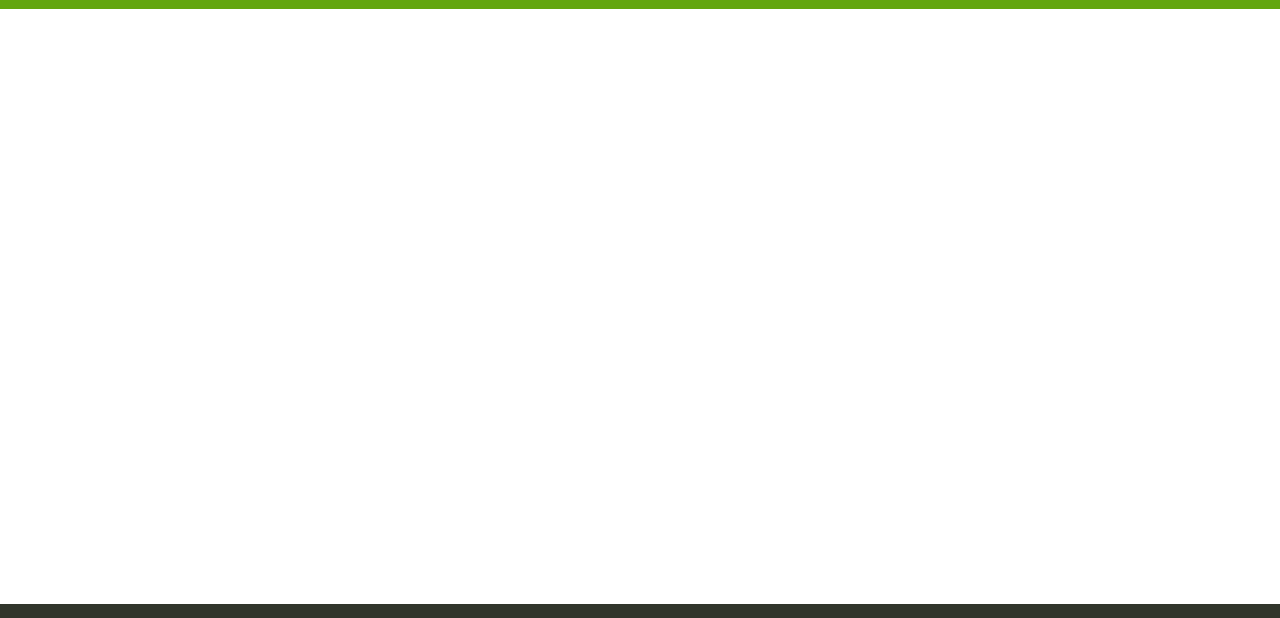
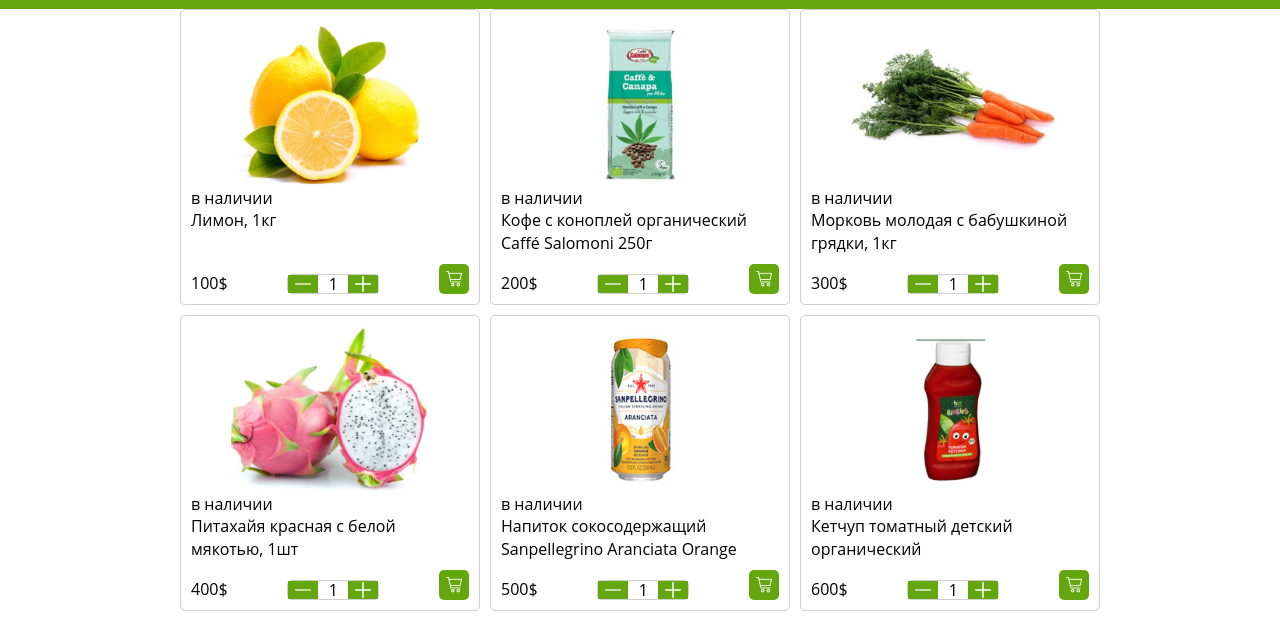
Before and after one commit to SergeiKudlai/online-store, a website built with webpack: page src/index.html in a window 1280 px wide. Shown: the part 101-719 px from the top of the page. Built offline with nearby package versions, Linux system fonts and the light colour scheme; files whose address does not match are found by name; a web font is replaced by a local one.

Commit message:
feat: add cards and counter

```diff
--- a/src/index.html
+++ b/src/index.html
@@ -17,11 +17,13 @@
           <div class="cotainer_search">
             <div class="search-svg"><img src="./assets/html_img/search.png" alt="search"></div>
             <input class="input-search" type="text" placeholder="Найти в магазине ...">
-            <button class="cotainer_search__button"><p>Поиск</p></button>
+            <button class="cotainer_search__button">
+              <p>Поиск</p>
+            </button>
           </div>
         </div>
         <div class="container_basket">
-          <div class="basket-set">10</div>
+          <div class="basket-set">0</div>
           <span class="basket"><a href="#"><img src="./assets/html_img/basket.png" alt="shop basket"></a></span>
         </div>
       </div>
@@ -29,7 +31,7 @@
     <main class="main">
       <section class="section-products">
         <aside class="aside"></aside>
-        <div class="products-inner">
+        <div class="products-inner container">
           <div class="products-filter"></div>
           <div class="products"></div>
         </div>
--- /dev/null
+++ b/src/scss/_product.scss
@@ -0,0 +1,117 @@
+.products {
+  display: grid;
+  grid-template-columns: repeat(auto-fit, minmax(auto, 30rem));
+  gap: 1rem;
+  justify-content: center;
+
+  &__box {
+    border: 1px solid var(--border-card);
+    border-radius: 5px;
+    display: flex;
+    flex-direction: column;
+    padding: 1rem;
+  }
+
+  &__img-box {
+    display: block;
+    position: relative;
+    padding-top: 60%;
+  }
+
+  &__img {
+    position: absolute;
+    top: 0;
+    left: 0;
+    width: 100%;
+    height: 100%;
+    object-fit: contain;
+  }
+
+  &__title {
+    margin-bottom: 1rem;
+  }
+
+  &__container {
+    display: flex;
+    flex: 1 1 auto;
+    justify-content: space-between;
+    align-items: self-end;
+  }
+
+  &__card {
+    display: block;
+    width: 3rem;
+    height: 3rem;
+    background-color: var(--green-100);
+    border-radius: 5px;
+    position: relative;
+
+    &::before {
+      content: "";
+      position: absolute;
+      top: 0;
+      left: 0;
+      width: 100%;
+      height: 100%;
+      background: url("../assets/images/decor/card.png") no-repeat center;
+    }
+  }
+}
+
+.amount {
+  display: flex;
+  height: 2rem;
+  border: 1px solid var(--border-card);
+  border-radius: 5px;
+
+  &__item {
+    width: 3rem;
+
+    &:last-child,
+    &:first-child {
+      position: relative;
+      background-color: var(--green-100);
+      transition: background-color 0.5s ease-in-out;
+
+      &:hover {
+        background-color: var(--black);
+      }
+    }
+
+    &:last-child::before,
+    &:first-child::before {
+      content: "";
+      position: absolute;
+      top: 0;
+      left: 0;
+      width: 100%;
+      height: 100%;
+      background-repeat: no-repeat;
+      background-position: center;
+      z-index: 1;
+    }
+
+    &:last-child::before {
+      background-image: url("../assets/images/decor/plus.png");
+    }
+
+    &:first-child::before {
+      background-image: url("../assets/images/decor/minus.png");
+    }
+
+    &[data-num] {
+      display: flex;
+      align-items: center;
+      justify-content: center;
+    }
+  }
+
+  &__plus,
+  &__minus {
+    display: block;
+    position: relative;
+    z-index: 5;
+    width: 100%;
+    height: 100%;
+  }
+}
--- a/src/scss/_variables.scss
+++ b/src/scss/_variables.scss
@@ -11,11 +11,12 @@
   --black-100: #31352b;
   --aqua: #00ffff;
   --red: rgb(255, 0, 0);
+  --border-card: #11111133;
+  --green-100: #63a60e;
 
   //header
-  --green: #63A60F;
-  --button-dark: #31352B;
+  --green: #63a60f;
+  --button-dark: #31352b;
   --button-dark-hover: #3c4136;
-  --set-basket:  #CF3E3B;
-
+  --set-basket: #cf3e3b;
 }
--- a/src/scss/style.scss
+++ b/src/scss/style.scss
@@ -5,4 +5,5 @@
 @import "./global.scss";
 
 @import "./header.scss";
+@import "./product";
 @import "./footer.scss";
--- /dev/null
+++ b/src/ts/cards_product.ts
@@ -0,0 +1,61 @@
+import { IDATA } from './interface';
+
+export class Product {
+  public data: IDATA[];
+  public box: HTMLElement | null;
+
+  constructor(data: IDATA[]) {
+    this.data = data;
+    this.box = document.querySelector('.products');
+  }
+
+  render(): void {
+    this.data.forEach((value): void => {
+      const { img, name, price, id } = value;
+
+      const ELEMENTS = `
+      <article class="products__box" data-id="${id}">
+
+      <a class="products__img-box" href="#">
+        <img class="products__img" src="${img}" alt="${name}">
+      </a>
+
+      <span class="products__availability">в наличии</span>
+
+      <h3 class="products__title">
+        <a class="products__title-link" href="#">${name}</a>
+      </h3>
+
+      <div class="products__container">
+
+        <span class="products__price">
+          <span>${price}</span>$
+        </span>
+
+        <ul class="products__amount amount">
+          <li class="amount__item" type="button">
+            <button class="amount__minus" type="button" data-minus>
+              <span class="sr-only">Увеличить количество</span>
+            </button>
+          </li>
+
+          <li class="amount__item" data-num>1</li>
+
+          <li class="amount__item">
+            <button class="amount__plus" type="button" data-plus>
+              <span class="sr-only">Уменьшить количество</span>
+            </button>
+          </li>
+        </ul>
+
+        <button class="products__card" type="button" data-card>
+          <span class="sr-only">Корзина</span>
+        </button>
+      </div>
+    </article
+      `;
+
+      this.box ? this.box.insertAdjacentHTML('beforeend', ELEMENTS) : console.error('Отсутствует элемент');
+    });
+  }
+}
--- /dev/null
+++ b/src/ts/click_page.ts
@@ -0,0 +1,40 @@
+export function getClickCounter() {
+  document.addEventListener('click', (e: Event): void => {
+    if (e.target) {
+      const ELEM = e.target as HTMLButtonElement;
+
+      ELEM.hasAttribute('data-minus') && setMinusCounter(ELEM);
+      ELEM.hasAttribute('data-plus') && setPlusCounter(ELEM);
+    }
+  });
+
+  function setPlusCounter(data: HTMLButtonElement): void {
+    const BOX_ELEMENT = data.closest('.amount');
+
+    if (BOX_ELEMENT) {
+      const CURRENT_NUMBER = BOX_ELEMENT.querySelector('[data-num]');
+
+      if (CURRENT_NUMBER) {
+        let dataNum = +CURRENT_NUMBER.innerHTML;
+        dataNum++;
+        CURRENT_NUMBER.innerHTML = String(dataNum);
+      }
+    }
+  }
+
+  function setMinusCounter(data: HTMLButtonElement): void {
+    const BOX_ELEMENT = data.closest('.amount');
+
+    if (BOX_ELEMENT) {
+      const CURRENT_NUMBER = BOX_ELEMENT.querySelector('[data-num]');
+
+      if (CURRENT_NUMBER) {
+        if (CURRENT_NUMBER.textContent === '1') return;
+
+        let dataNum = +CURRENT_NUMBER.innerHTML;
+        dataNum--;
+        CURRENT_NUMBER.innerHTML = String(dataNum);
+      }
+    }
+  }
+}
--- a/src/ts/data.ts
+++ b/src/ts/data.ts
@@ -1,8 +1,4 @@
-interface IDATA {
-  id: number;
-  name: string;
-  img: string;
-}
+import { IDATA } from './interface';
 
 import lemon from '../assets/images/product/lemon.jpg';
 import coffee from '../assets/images/product/coffee.jpg';
@@ -23,13 +19,13 @@
  */
 
 export const DATA: IDATA[] = [
-  { id: 4, name: 'Лимон, 1кг', img: lemon },
-  { id: 1, name: 'Кофе с коноплей органический Caffé Salomoni 250г', img: coffee },
-  { id: 3, name: 'Морковь молодая с бабушкиной грядки, 1кг', img: carrot },
-  { id: 2, name: 'Питахайя красная с белой мякотью, 1шт', img: dragonFruit },
-  { id: 1, name: 'Напиток сокосодержащий Sanpellegrino Aranciata Orange', img: juice },
-  { id: 5, name: 'Кетчуп томатный детский органический', img: ketchup },
-  { id: 3, name: 'Перец оранжевый, 1кг', img: paprik },
-  { id: 2, name: 'Ананас, 1кг', img: pineapple },
-  { id: 1, name: 'Напиток LIFELINE Intellectual со вкусом арбуза и яблока Фонте Аква 0.5 л', img: beverage },
+  { id: 4, name: 'Лимон, 1кг', img: lemon, price: 100 },
+  { id: 1, name: 'Кофе с коноплей органический Caffé Salomoni 250г', img: coffee, price: 200 },
+  { id: 3, name: 'Морковь молодая с бабушкиной грядки, 1кг', img: carrot, price: 300 },
+  { id: 2, name: 'Питахайя красная с белой мякотью, 1шт', img: dragonFruit, price: 400 },
+  { id: 1, name: 'Напиток сокосодержащий Sanpellegrino Aranciata Orange', img: juice, price: 500 },
+  { id: 5, name: 'Кетчуп томатный детский органический', img: ketchup, price: 600 },
+  { id: 3, name: 'Перец оранжевый, 1кг', img: paprik, price: 150 },
+  { id: 2, name: 'Ананас, 1кг', img: pineapple, price: 560 },
+  { id: 1, name: 'Напиток LIFELINE Intellectual со вкусом арбуза и яблока Фонте Аква 0.5 л', img: beverage, price: 70 },
 ];
--- /dev/null
+++ b/src/ts/interface.ts
@@ -0,0 +1,6 @@
+export interface IDATA {
+  id: number;
+  name: string;
+  img: string;
+  price: number;
+}
--- a/src/ts/main.ts
+++ b/src/ts/main.ts
@@ -0,0 +1,9 @@
+import { DATA } from './data';
+import { Product } from './cards_product';
+import { getClickCounter } from './click_page';
+
+getClickCounter();
+
+const product = new Product(DATA);
+
+product.render();
```
Also changed, not shown: src/assets/images/decor/card.png (added), src/assets/images/decor/minus.png (added), src/assets/images/decor/plus.png (added).
